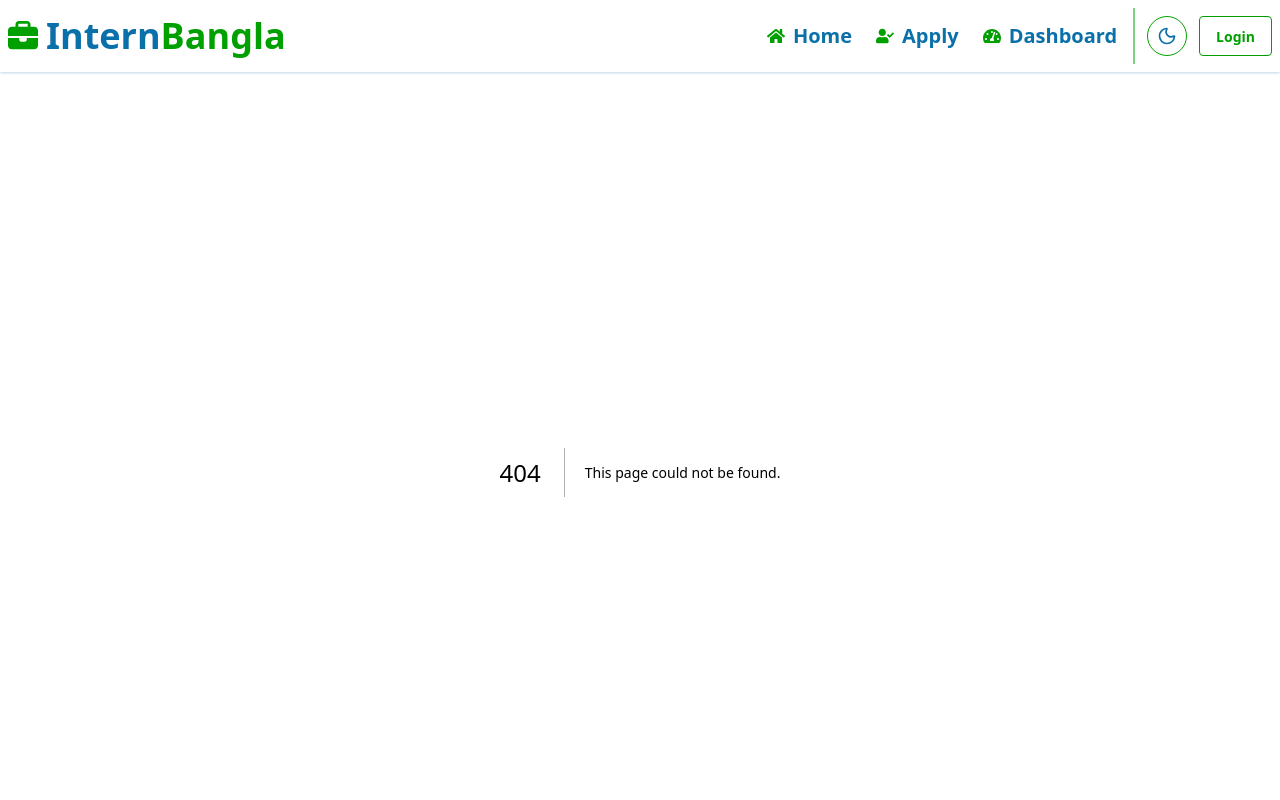
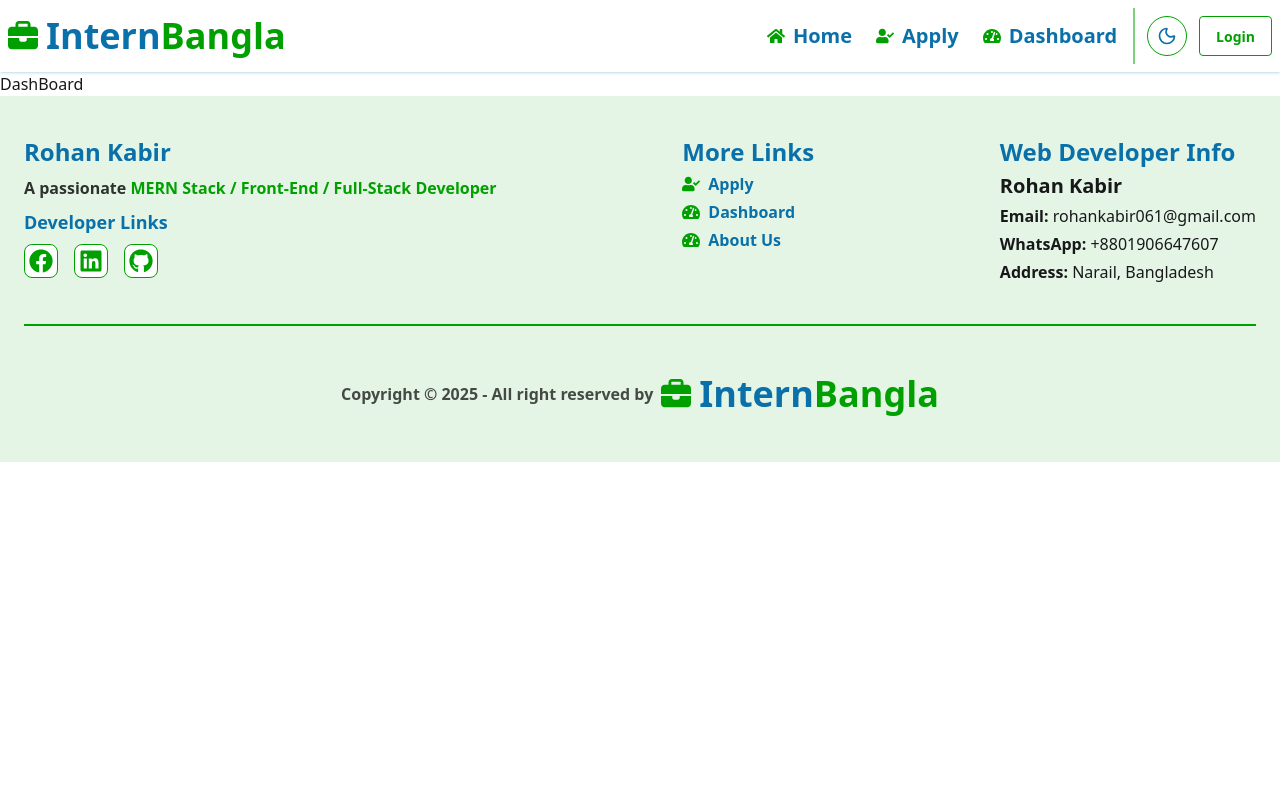
Before and after one commit to RohanR05/Job_Portal, a Next.js app: page /dashBoard in a window 1280 px wide. Before the commit this address had no page. Shown: the top 800 px of the page. Built offline with nearby package versions, Linux system fonts and the light colour scheme.

Commit message:
add dashboard

```diff
--- /dev/null
+++ b/src/app/(dashBoard)/dashBoard/page.jsx
@@ -0,0 +1,11 @@
+import React from 'react'
+
+const page = () => {
+  return (
+    <div>
+
+    </div>
+  )
+}
+
+export default page
--- /dev/null
+++ b/src/app/(dashBoard)/layout.js
@@ -0,0 +1,11 @@
+import React from 'react'
+
+const DashLayout = () => {
+  return (
+    <div>
+      DashBoard
+    </div>
+  )
+}
+
+export default DashLayout
--- a/src/components/shared/Navbar.jsx
+++ b/src/components/shared/Navbar.jsx
@@ -21,7 +21,7 @@ const Navbar = () => {
         </Link>
       </li>
       <li className="font-medium md:font-semibold text-primary hover:text-secondary transition-all">
-        <Link href={"/dashboard"} className="flex items-center gap-2">
+        <Link href={"/dashBoard"} className="flex items-center gap-2">
           <FaTachometerAlt className="text-secondary text-lg" />
           Dashboard
         </Link>
```
